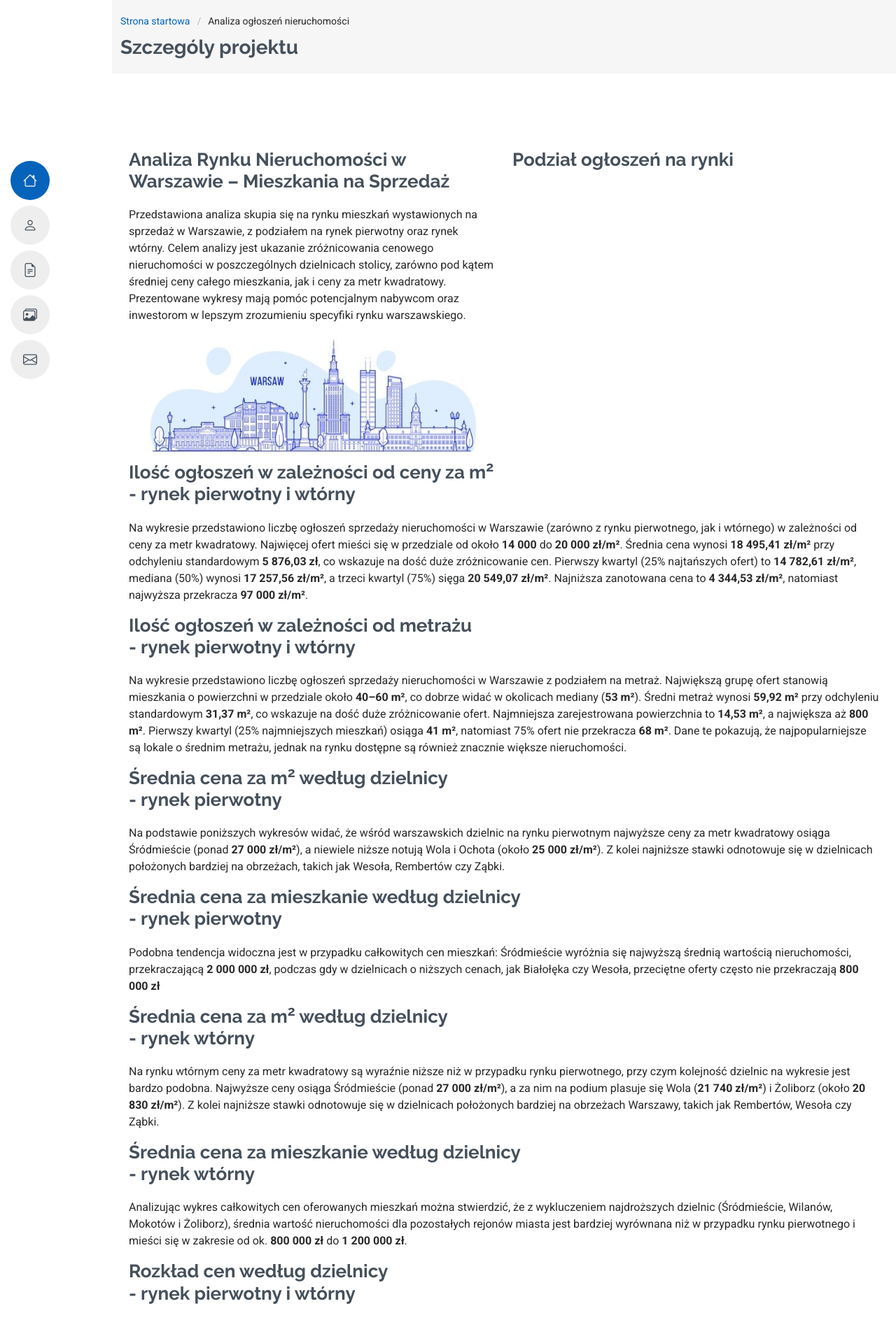
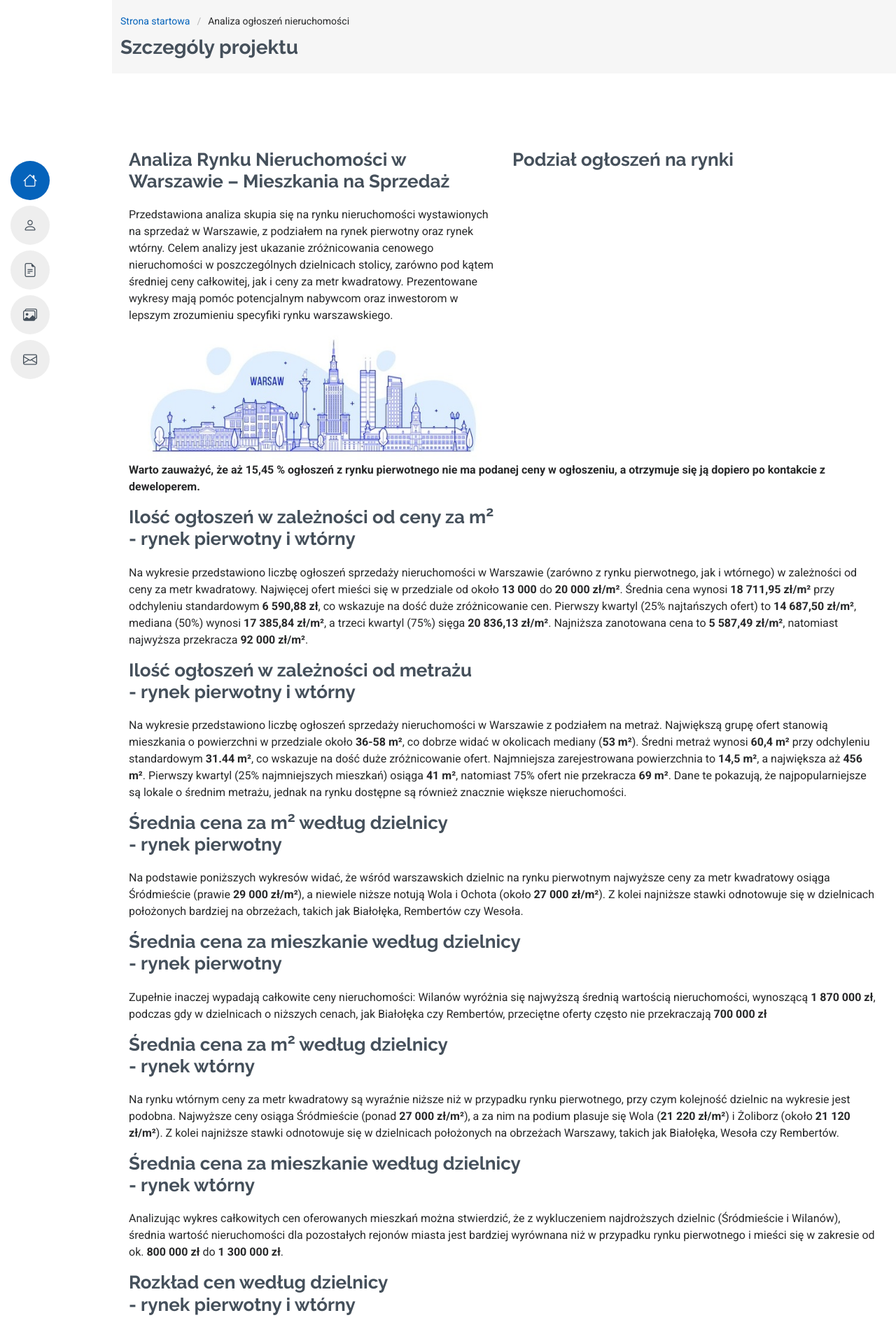
Before and after one commit to PiotrP66/Piotr_Pawlak_web, a Flask app: page /project_1 in a window 1280 px wide. Shown: the top 1887 px of the page at 70% size. Run offline with Flask 3, Linux system fonts and the light colour scheme; some libraries are stand-ins or nearby versions.

Commit message:
Update project template

```diff
--- a/templates/project-1-details.html
+++ b/templates/project-1-details.html
@@ -30,7 +30,7 @@
                     <div class="portfolio-description">
                       <h2>Analiza Rynku Nieruchomości w Warszawie – Mieszkania na Sprzedaż</h2>
                       <p>
-                        Przedstawiona analiza skupia się na rynku mieszkań wystawionych na sprzedaż w Warszawie, z podziałem na rynek pierwotny oraz rynek wtórny. Celem analizy jest ukazanie zróżnicowania cenowego nieruchomości w poszczególnych dzielnicach stolicy, zarówno pod kątem średniej ceny całego mieszkania, jak i ceny za metr kwadratowy. Prezentowane wykresy mają pomóc potencjalnym nabywcom oraz inwestorom w lepszym zrozumieniu specyfiki rynku warszawskiego.
+                        Przedstawiona analiza skupia się na rynku nieruchomości wystawionych na sprzedaż w Warszawie, z podziałem na rynek pierwotny oraz rynek wtórny. Celem analizy jest ukazanie zróżnicowania cenowego nieruchomości w poszczególnych dzielnicach stolicy, zarówno pod kątem średniej ceny całkowitej, jak i ceny za metr kwadratowy. Prezentowane wykresy mają pomóc potencjalnym nabywcom oraz inwestorom w lepszym zrozumieniu specyfiki rynku warszawskiego.
                       </p>
                       <img src="static/assets/img/portfolio/city.jpeg" class="img-fluid" alt="city">
                     </div>
@@ -42,12 +42,15 @@
                     </div>
                   </div>
                 </div>
+                <p>
+                  <b>Warto zauważyć, że aż 15,45 % ogłoszeń z rynku pierwotnego nie ma podanej ceny w ogłoszeniu, a otrzymuje się ją dopiero po kontakcie z deweloperem.</b>
+                </p>
               </div>
 
               <div class="container" data-aos="fade-up" data-aos-delay="100">
                 <h2>Ilość ogłoszeń w zależności od ceny za m<sup>2</sup><br>- rynek pierwotny i wtórny</h2>
                 <p>
-                  Na wykresie przedstawiono liczbę ogłoszeń sprzedaży nieruchomości w Warszawie (zarówno z rynku pierwotnego, jak i wtórnego) w zależności od ceny za metr kwadratowy. Najwięcej ofert mieści się w przedziale od około <b>14 000</b> do <b>20 000 zł/m²</b>. Średnia cena wynosi <b>18 495,41 zł/m²</b> przy odchyleniu standardowym <b>5 876,03 zł</b>, co wskazuje na dość duże zróżnicowanie cen. Pierwszy kwartyl (25% najtańszych ofert) to <b>14 782,61 zł/m²</b>, mediana (50%) wynosi <b>17 257,56 zł/m²</b>, a trzeci kwartyl (75%) sięga <b>20 549,07 zł/m²</b>. Najniższa zanotowana cena to <b>4 344,53 zł/m²</b>, natomiast najwyższa przekracza <b>97 000 zł/m²</b>.
+                  Na wykresie przedstawiono liczbę ogłoszeń sprzedaży nieruchomości w Warszawie (zarówno z rynku pierwotnego, jak i wtórnego) w zależności od ceny za metr kwadratowy. Najwięcej ofert mieści się w przedziale od około <b>13 000</b> do <b>20 000 zł/m²</b>. Średnia cena wynosi <b>18 711,95 zł/m²</b> przy odchyleniu standardowym <b>6 590,88 zł</b>, co wskazuje na dość duże zróżnicowanie cen. Pierwszy kwartyl (25% najtańszych ofert) to <b>14 687,50 zł/m²</b>, mediana (50%) wynosi <b>17 385,84 zł/m²</b>, a trzeci kwartyl (75%) sięga <b>20 836,13 zł/m²</b>. Najniższa zanotowana cena to <b>5 587,49 zł/m²</b>, natomiast najwyższa przekracza <b>92 000 zł/m²</b>.
                 </p>
                 {{ fig['hist_liczba_cena_m2'] | safe }}
               </div>
@@ -55,7 +58,7 @@
               <div class="container" data-aos="fade-up" data-aos-delay="100">
                 <h2>Ilość ogłoszeń w zależności od metrażu<br>- rynek pierwotny i wtórny</h2>
                 <p>
-                  Na wykresie przedstawiono liczbę ogłoszeń sprzedaży nieruchomości w Warszawie z podziałem na metraż. Największą grupę ofert stanowią mieszkania o powierzchni w przedziale około <b>40–60 m²</b>, co dobrze widać w okolicach mediany (<b>53 m²</b>). Średni metraż wynosi <b>59,92 m²</b> przy odchyleniu standardowym <b>31,37 m²</b>, co wskazuje na dość duże zróżnicowanie ofert. Najmniejsza zarejestrowana powierzchnia to <b>14,53 m²</b>, a największa aż <b>800 m²</b>. Pierwszy kwartyl (25% najmniejszych mieszkań) osiąga <b>41 m²</b>, natomiast 75% ofert nie przekracza <b>68 m²</b>. Dane te pokazują, że najpopularniejsze są lokale o średnim metrażu, jednak na rynku dostępne są również znacznie większe nieruchomości.
+                  Na wykresie przedstawiono liczbę ogłoszeń sprzedaży nieruchomości w Warszawie z podziałem na metraż. Największą grupę ofert stanowią mieszkania o powierzchni w przedziale około <b>36-58 m²</b>, co dobrze widać w okolicach mediany (<b>53 m²</b>). Średni metraż wynosi <b>60,4 m²</b> przy odchyleniu standardowym <b>31.44 m²</b>, co wskazuje na dość duże zróżnicowanie ofert. Najmniejsza zarejestrowana powierzchnia to <b>14,5 m²</b>, a największa aż <b>456 m²</b>. Pierwszy kwartyl (25% najmniejszych mieszkań) osiąga <b>41 m²</b>, natomiast 75% ofert nie przekracza <b>69 m²</b>. Dane te pokazują, że najpopularniejsze są lokale o średnim metrażu, jednak na rynku dostępne są również znacznie większe nieruchomości.
                 </p>
                 {{ fig['hist_liczba_metraz'] | safe }}
               </div>
@@ -63,28 +66,28 @@
               <div class="container" data-aos="fade-up" data-aos-delay="100">
                 <h2>Średnia cena za m<sup>2</sup> według dzielnicy<br>- rynek pierwotny</h2>
                 <p>
-                  Na podstawie poniższych wykresów widać, że wśród warszawskich dzielnic na rynku pierwotnym najwyższe ceny za metr kwadratowy osiąga Śródmieście (ponad <b>27 000 zł/m²</b>), a niewiele niższe notują Wola i Ochota (około <b>25 000 zł/m²</b>). Z kolei najniższe stawki odnotowuje się w dzielnicach położonych bardziej na obrzeżach, takich jak Wesoła, Rembertów czy Ząbki.
+                  Na podstawie poniższych wykresów widać, że wśród warszawskich dzielnic na rynku pierwotnym najwyższe ceny za metr kwadratowy osiąga Śródmieście (prawie <b>29 000 zł/m²</b>), a niewiele niższe notują Wola i Ochota (około <b>27 000 zł/m²</b>). Z kolei najniższe stawki odnotowuje się w dzielnicach położonych bardziej na obrzeżach, takich jak Białołęka, Rembertów czy Wesoła.
                 </p>
                 {{ fig['bar_pierwotny_cena_m2_dzielnica'] | safe }}
               </div>
               <div class="container" data-aos="fade-up" data-aos-delay="100">
                 <h2>Średnia cena za mieszkanie według dzielnicy<br>- rynek pierwotny</h2>
                 <p>
-                  Podobna tendencja widoczna jest w przypadku całkowitych cen mieszkań: Śródmieście wyróżnia się najwyższą średnią wartością nieruchomości, przekraczającą <b>2 000 000 zł</b>, podczas gdy w dzielnicach o niższych cenach, jak Białołęka czy Wesoła, przeciętne oferty często nie przekraczają <b>800 000 zł</b>
+                  Zupełnie inaczej wypadają całkowite ceny nieruchomości: Wilanów wyróżnia się najwyższą średnią wartością nieruchomości, wynoszącą <b>1 870 000 zł</b>, podczas gdy w dzielnicach o niższych cenach, jak Białołęka czy Rembertów, przeciętne oferty często nie przekraczają <b>700 000 zł</b>
                 </p>
                 {{ fig['bar_pierwotny_cena_dzielnica'] | safe }}
               </div>
               <div class="container" data-aos="fade-up" data-aos-delay="100">
                 <h2>Średnia cena za m<sup>2</sup> według dzielnicy<br>- rynek wtórny</h2>
                 <p>
-                  Na rynku wtórnym ceny za metr kwadratowy są wyraźnie niższe niż w przypadku rynku pierwotnego, przy czym kolejność dzielnic na wykresie jest bardzo podobna. Najwyższe ceny osiąga Śródmieście (ponad <b>27 000 zł/m²</b>), a za nim na podium plasuje się Wola (<b>21 740 zł/m²</b>) i Żoliborz (około <b>20 830 zł/m²</b>). Z kolei najniższe stawki odnotowuje się w dzielnicach położonych bardziej na obrzeżach Warszawy, takich jak Rembertów, Wesoła czy Ząbki.
+                  Na rynku wtórnym ceny za metr kwadratowy są wyraźnie niższe niż w przypadku rynku pierwotnego, przy czym kolejność dzielnic na wykresie jest podobna. Najwyższe ceny osiąga Śródmieście (ponad <b>27 000 zł/m²</b>), a za nim na podium plasuje się Wola (<b>21 220 zł/m²</b>) i Żoliborz (około <b>21 120 zł/m²</b>). Z kolei najniższe stawki odnotowuje się w dzielnicach położonych na obrzeżach Warszawy, takich jak Białołęka, Wesoła czy Rembertów.
                 </p>
                 {{ fig['bar_wtorny_cena_m2_dzielnica'] | safe }}
               </div>
               <div class="container" data-aos="fade-up" data-aos-delay="100">
                 <h2>Średnia cena za mieszkanie według dzielnicy<br>- rynek wtórny</h2>
                 <p>
-                  Analizując wykres całkowitych cen oferowanych mieszkań można stwierdzić, że z wykluczeniem najdroższych dzielnic (Śródmieście, Wilanów, Mokotów i Żoliborz), średnia wartość nieruchomości dla pozostałych rejonów miasta jest bardziej wyrównana niż w przypadku rynku pierwotnego i mieści się w zakresie od ok. <b>800 000 zł</b> do <b>1 200 000 zł</b>.
+                  Analizując wykres całkowitych cen oferowanych mieszkań można stwierdzić, że z wykluczeniem najdroższych dzielnic (Śródmieście i Wilanów), średnia wartość nieruchomości dla pozostałych rejonów miasta jest bardziej wyrównana niż w przypadku rynku pierwotnego i mieści się w zakresie od ok. <b>800 000 zł</b> do <b>1 300 000 zł</b>.
                 </p>
                 {{ fig['bar_wtorny_cena_dzielnica'] | safe }}
               </div>
--- a/templates/project-4-details.html
+++ b/templates/project-4-details.html
@@ -37,7 +37,7 @@
               <div class="container py-4" data-aos="fade-up" data-aos-delay="100">
                   </h2>
                   <p>
-                    W projekcie przeprowadziłem kompletny proces przygotowania danych i wizualizacji ogłoszeń nieruchomości. Celem było przygotowanie czytelnych wykresów i tabel, które umożliwiają dalszą analizę rynku (porównania cen, analiza geograficzna, zależności między ceną, metrażem i liczbą pokoi). Prace wykonywałem w środowisku Google Colab z wykorzystania języka Pythona oraz z bibliotek Pandas, NumPy, Plotly oraz GeoJSON do mapowania.
+                    W projekcie przeprowadzono kompletny proces przygotowania danych i wizualizacji ogłoszeń nieruchomości. Celem było przygotowanie czytelnych wykresów i tabel, które umożliwiają dalszą analizę rynku (porównania cen, analiza geograficzna, zależności między ceną, metrażem i liczbą pokoi). Prace wykonywano w środowisku Google Colab z wykorzystania języka Python oraz z bibliotek Pandas, NumPy, Plotly oraz GeoJSON do mapowania.
                   </p>
               </div>
 
```
